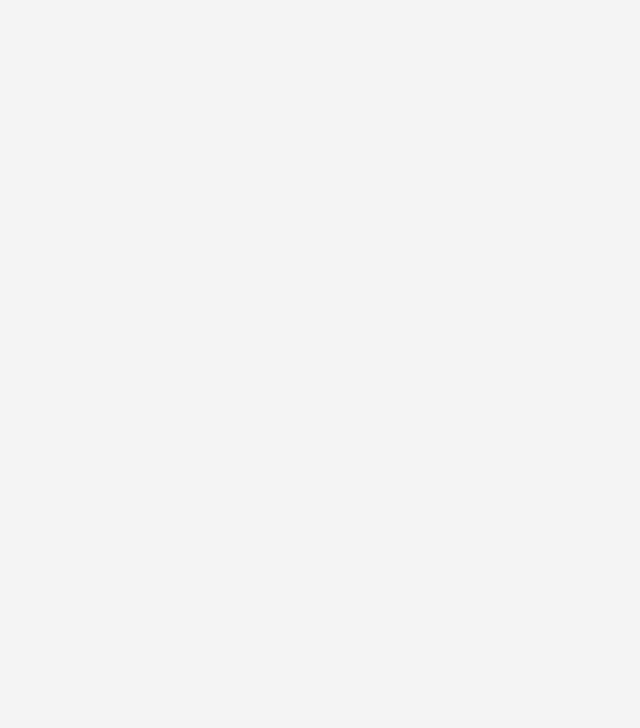
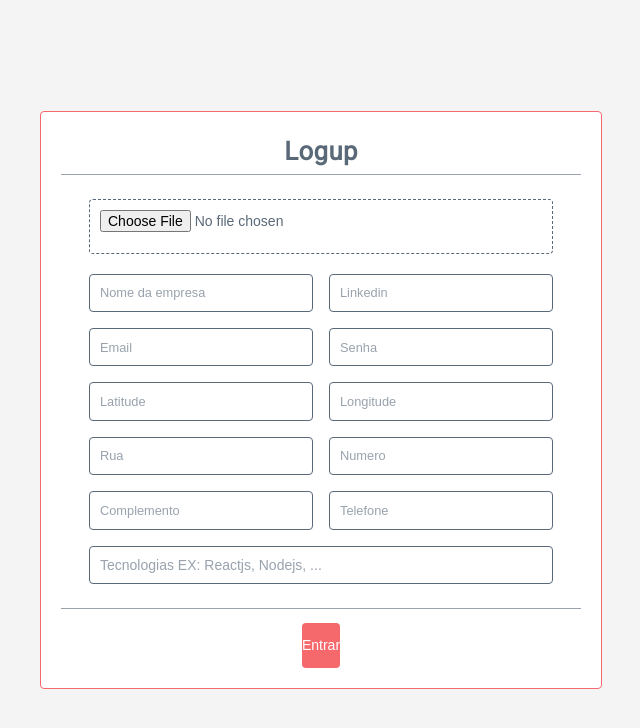
Before and after one commit to cybercris/coworking-frontend, a React (Create React App) app: page /logup in a window 1280 px wide. Shown: the top 728 px of the page, without its empty margins (319-959 px from the left). Built offline with nearby package versions, Linux system fonts and the light colour scheme; the HTML template or start-up script is replaced by a standard one.

Commit message:
layout done -inputFile

```diff
--- a/src/pages/Login/styles.js
+++ b/src/pages/Login/styles.js
@@ -16,7 +16,7 @@ export const Box = styled.div`
   flex-direction: column;
   align-items: center;
   background: ${colors.secondary};
-  padding: 30px 20px 20px;
+  padding: 24px 20px 20px;
   border-radius: 4px;
   border: 1px solid ${colors.tertiary};
 `;
@@ -51,7 +51,7 @@ export const SInput = styled(Input)`
 
   &::placeholder {
     color: ${colors.lighter};
-    font-weight: 600;
+    font-weight: 500;
   }
 `;
 
--- a/src/pages/Logup/index.js
+++ b/src/pages/Logup/index.js
@@ -1,7 +1,34 @@
 import React from 'react';
 
-// import { Container } from './styles';
+import { Container, Box, Title, BButton } from '../Login/styles';
+import { Form, SInput, BInput, Logomarca, Grid } from './styles';
 
 export default function Logup() {
-  return <div />;
+  return (
+    <Container>
+      <Box>
+        <Title>Logup</Title>
+        <Form>
+          <Logomarca type="file" placeholder="Logomarca" />
+          <Grid>
+            <SInput type="text" placeholder="Nome da empresa" />
+            <SInput type="text" placeholder="Linkedin" />
+            <SInput type="text" placeholder="Email" />
+            <SInput type="text" placeholder="Senha" />
+            <SInput type="text" placeholder="Latitude" />
+            <SInput type="text" placeholder="Longitude" />
+            <SInput type="text" placeholder="Rua" />
+            <SInput type="text" placeholder="Numero" />
+            <SInput type="text" placeholder="Complemento" />
+            <SInput type="text" placeholder="Telefone" />
+          </Grid>
+          <BInput
+            type="text"
+            placeholder="Tecnologias EX: Reactjs, Nodejs, ..."
+          />
+        </Form>
+        <BButton type="submit" title="Entrar" />
+      </Box>
+    </Container>
+  );
 }
--- /dev/null
+++ b/src/pages/Logup/styles.js
@@ -0,0 +1,61 @@
+import styled from 'styled-components';
+import { colors } from '~/styles/themes';
+
+import Input from '~/components/Input';
+
+export const Grid = styled.div`
+  display: grid;
+  grid-template-columns: repeat(2, 1fr);
+  grid-gap: 16px;
+  margin: 20px 0 16px 0;
+`;
+
+export const Form = styled.form`
+  border-top: 0.5px solid ${colors.lighter};
+  border-bottom: 0.5px solid ${colors.lighter};
+  display: flex;
+  flex-direction: column;
+  margin: 8px 0 14px 0;
+  padding: 24px 28px;
+`;
+
+export const SInput = styled(Input)`
+  width: 14rem;
+  height: 2.4rem;
+  border: 0.5px solid;
+  border-radius: 4px;
+  padding: 10px;
+  font-size: 0.8rem;
+
+  &::placeholder {
+    color: ${colors.lighter};
+    font-weight: 500;
+  }
+`;
+
+export const BInput = styled(Input)`
+  width: 100%;
+  height: 2.4rem;
+  border: 0.5px solid;
+  border-radius: 4px;
+  padding: 10px;
+
+  &::placeholder {
+    color: ${colors.lighter};
+    font-weight: 500;
+  }
+`;
+
+export const Logomarca = styled(Input)`
+  width: 100%;
+  height: 3.4rem;
+  border: 0.5px dashed;
+  border-radius: 4px;
+  padding: 10px;
+  text-align: center;
+
+  &::placeholder {
+    color: ${colors.lighter};
+    font-weight: 500;
+  }
+`;
```
